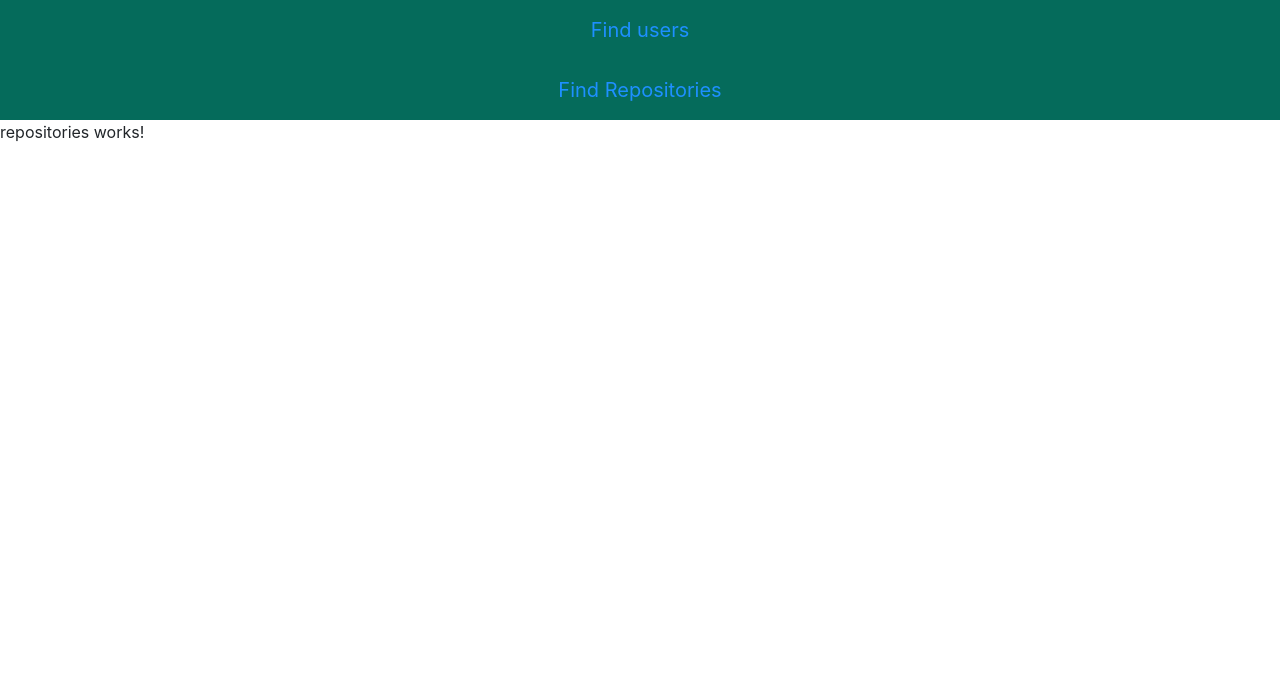
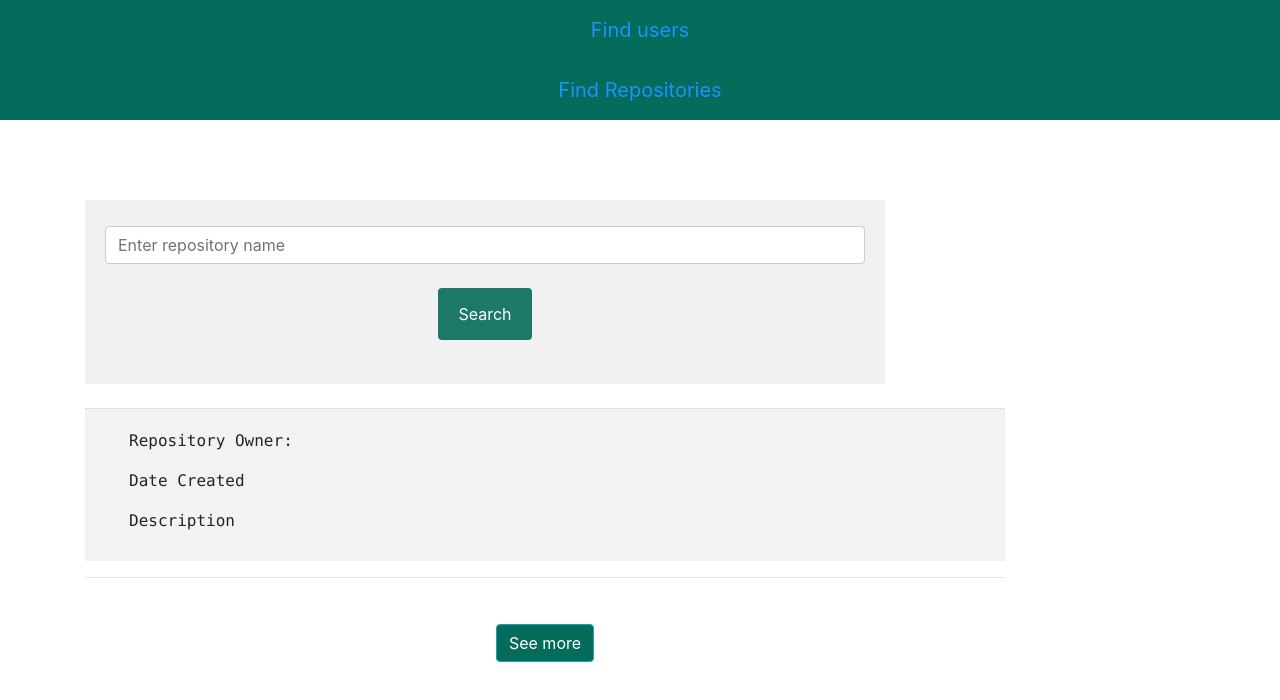
Before and after one commit to wanjiiru/Github-search, an Angular app: page /repository in a window 1280 px wide. Shown: the top 700 px of the page. Built offline with nearby package versions, Linux system fonts and the light colour scheme.

Commit message:
add css to repo component

```diff
--- a/src/app/repositories/repositories.component.css
+++ b/src/app/repositories/repositories.component.css
@@ -0,0 +1,29 @@
+/*body*/
+.container{
+    margin-top: 5rem;
+}
+p {
+    text-indent: 2rem;
+    font-family: SFMono-Regular, Menlo, Monaco, Consolas, "Liberation Mono", "Courier New", monospace;
+}
+.btn{
+    margin-top: 30px;
+    background-color: #056b5b;
+}
+
+.loadMorebtn {
+    text-align: center;
+}
+.display{
+    float: left;
+    margin-bottom: 0.3rem;
+}
+
+/*search form*/
+.search-form p {
+    font-size: 30px;
+    margin: 0;
+    justify-content: left;
+    align-items: left;
+    /*position: sticky;*/
+}
--- a/src/app/repositories/repositories.component.html
+++ b/src/app/repositories/repositories.component.html
@@ -1,3 +1,37 @@
-<p>
-  repositories works!
-</p>
+<div class="container">
+  <div class="row search">
+    <div class="col-md-9 search-form text-center">
+      <app-search-form></app-search-form>
+      <!--<p>Enter repository name</p>-->
+      <br />
+    </div>
+  </div>
+  <div class="row main-content">
+    <div class="col-md-10 user-details">
+      <div >
+        <div class="table table-striped">
+          <table class="table">
+            <tbody>
+            <tr>
+              <td>
+                <h4>
+                  <!--<a href="{{repository.html_url}}" >{{repository.name}}</a>-->
+                </h4>
+                <p> Repository Owner:
+                  <!--<a href="{{repository.owner.html_url}}" target="_blank">{{repository.owner.login}}</a>-->
+                </p>
+                <p>Date Created</p>
+                <p>Description</p>
+              </td>
+            </tr>
+            </tbody>
+          </table>
+          <hr>
+        </div>
+      </div>
+    </div>
+   <div class="col-md-10 loadMorebtn">
+      <button class="btn btn-info">See more</button>
+    </div>
+
+  </div>
--- a/src/app/search-form/search-form.component.css
+++ b/src/app/search-form/search-form.component.css
@@ -0,0 +1,41 @@
+
+
+
+input {
+     width: 100%;
+    padding: 12px;
+    border: 1px solid #ccc;
+    border-radius: 4px;
+    box-sizing: border-box;
+    margin-top: 6px;
+    margin-bottom: 16px;
+}
+
+
+input[type=submit] {
+    background-color: #056b5b;
+    color: white;
+    text-align: center;
+    /* width: 50%; */
+}
+
+
+button {
+    background-color: #056b5b;
+    color: white;
+    padding: 14px 20px;
+    margin: 8px 0;
+    border: none;
+    cursor: pointer;
+    /* width: 100%; */
+    opacity: 0.9;
+}
+
+
+
+form {
+    background-color: #f1f1f1;
+    padding: 20px;
+    width: 100vh;
+     /*height: 100%; */
+}
--- a/src/app/search-form/search-form.component.html
+++ b/src/app/search-form/search-form.component.html
@@ -1,6 +1,6 @@
 <form #searchForm="ngForm">
   <div class="form-group">
-    <input type="text" class="form-control" name="findGit" placeholder="Search"  required>
+    <input type="text" class="form-control" name="name" placeholder="Enter repository name"required>
     <button type="submit" class="btn"> Search</button>
   </div>
 </form>
```
